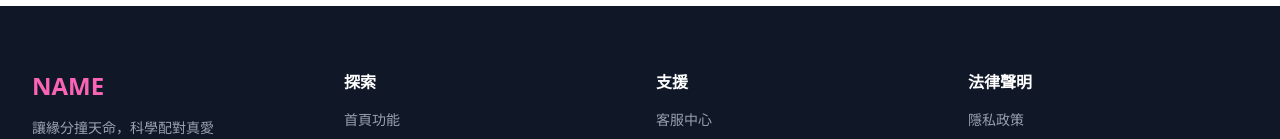
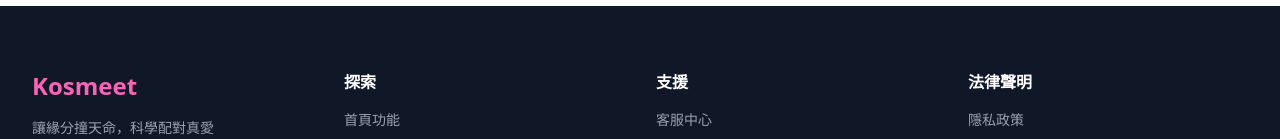
Before and after one commit to samjp6jp69898/kosmeet-landing, a Vue app: page / in a window 1280 px wide. Shown: the part 1878-2017 px from the top of the page. Built offline with nearby package versions, Linux system fonts and the light colour scheme.

Commit message:
fix: app name in footer

```diff
--- a/src/components/AppFooter.vue
+++ b/src/components/AppFooter.vue
@@ -4,7 +4,7 @@
       <div class="grid md:grid-cols-4 gap-8">
         <!-- Logo 區域 -->
         <div>
-          <div class="text-2xl font-bold text-pink-400 mb-4">NAME</div>
+          <div class="text-2xl font-bold text-pink-400 mb-4">{{ AppName }}</div>
           <p class="text-gray-400 text-sm">讓緣分撞天命，科學配對真愛</p>
           <div class="flex space-x-4 mt-4">
             <div class="w-8 h-8 bg-gray-700 rounded-full"></div>
@@ -56,4 +56,6 @@
   </footer>
 </template>
 
-<script setup lang="ts"></script>
+<script setup lang="ts">
+import { AppName } from '../store/constants';
+</script>
```
